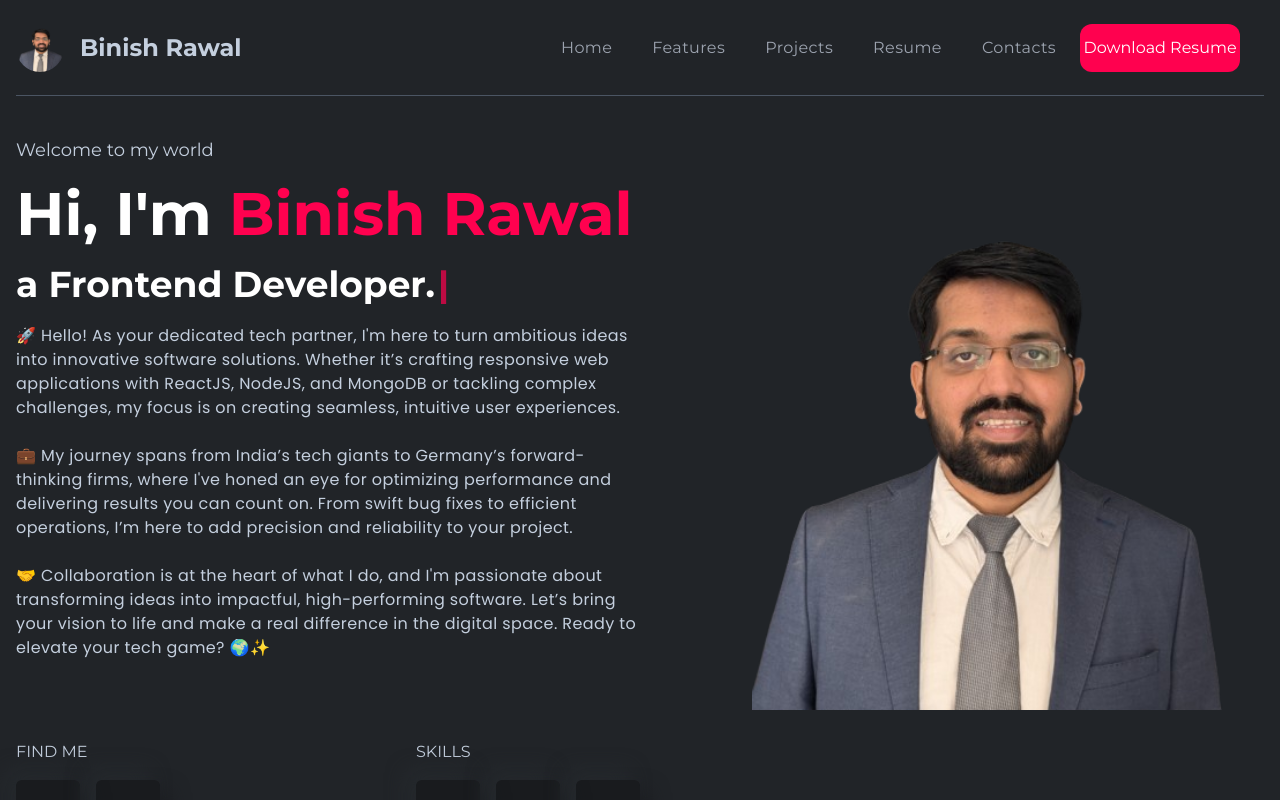
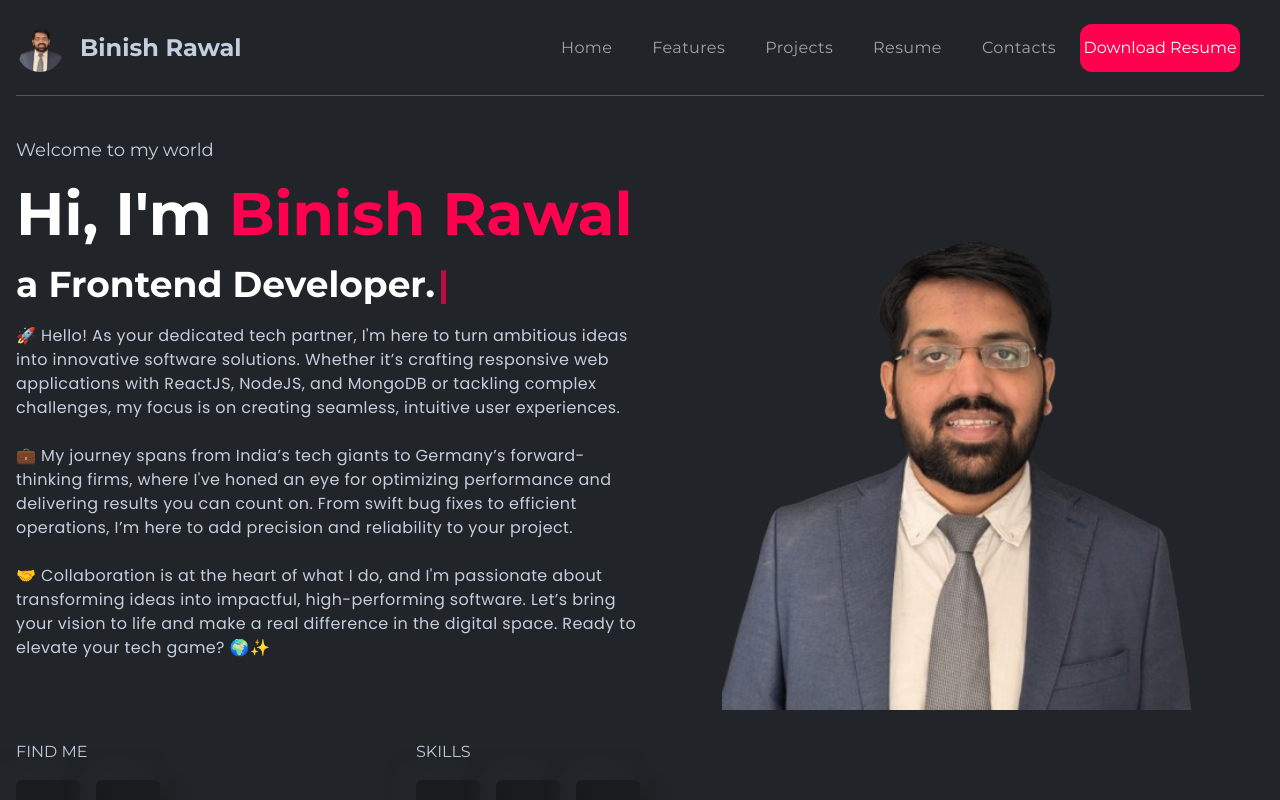
Before and after one commit to Binish30/portfolio, a React (Create React App) app: page / in a window 1280 px wide. Shown: the top 800 px of the page. Built offline with nearby package versions, Linux system fonts and the light colour scheme.

Commit message:
Update RightBanner.js

```diff
--- a/src/components/banner/RightBanner.js
+++ b/src/components/banner/RightBanner.js
@@ -6,7 +6,7 @@ const RightBanner = () => {
     <div className="w-full lgl:w-1/2 flex justify-center items-center relative">
       <img
         className="w-[300px] h-[400px] lgl:w-[500px] lgl:h-[680px] z-10"
-        style={{ transform: "translateY(-120px) translateX(50px)" }}
+        style={{ transform: "translateY(-120px) translateX(20px)" }}
         src={bannerImg}
         alt="bannerImg"
       />
```
